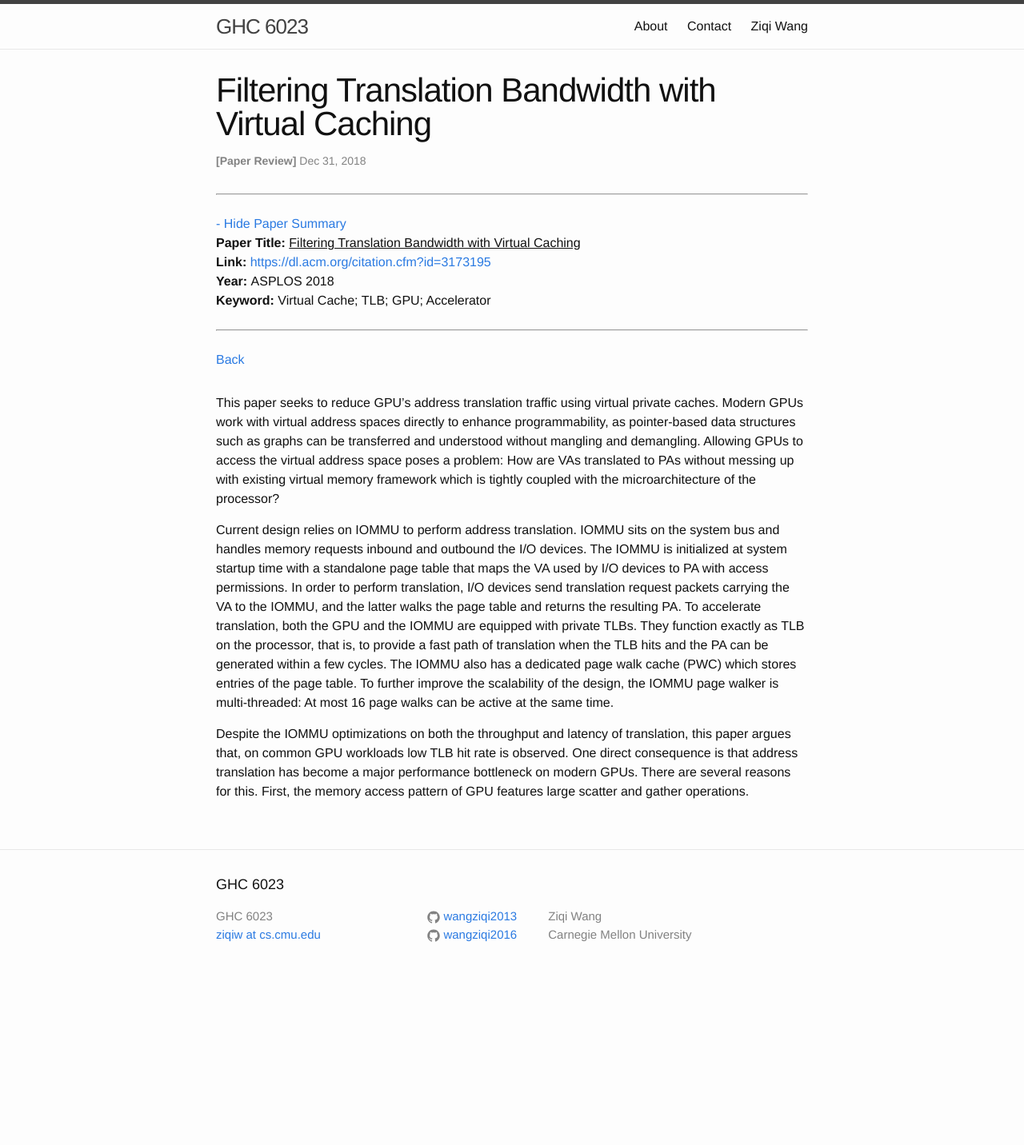
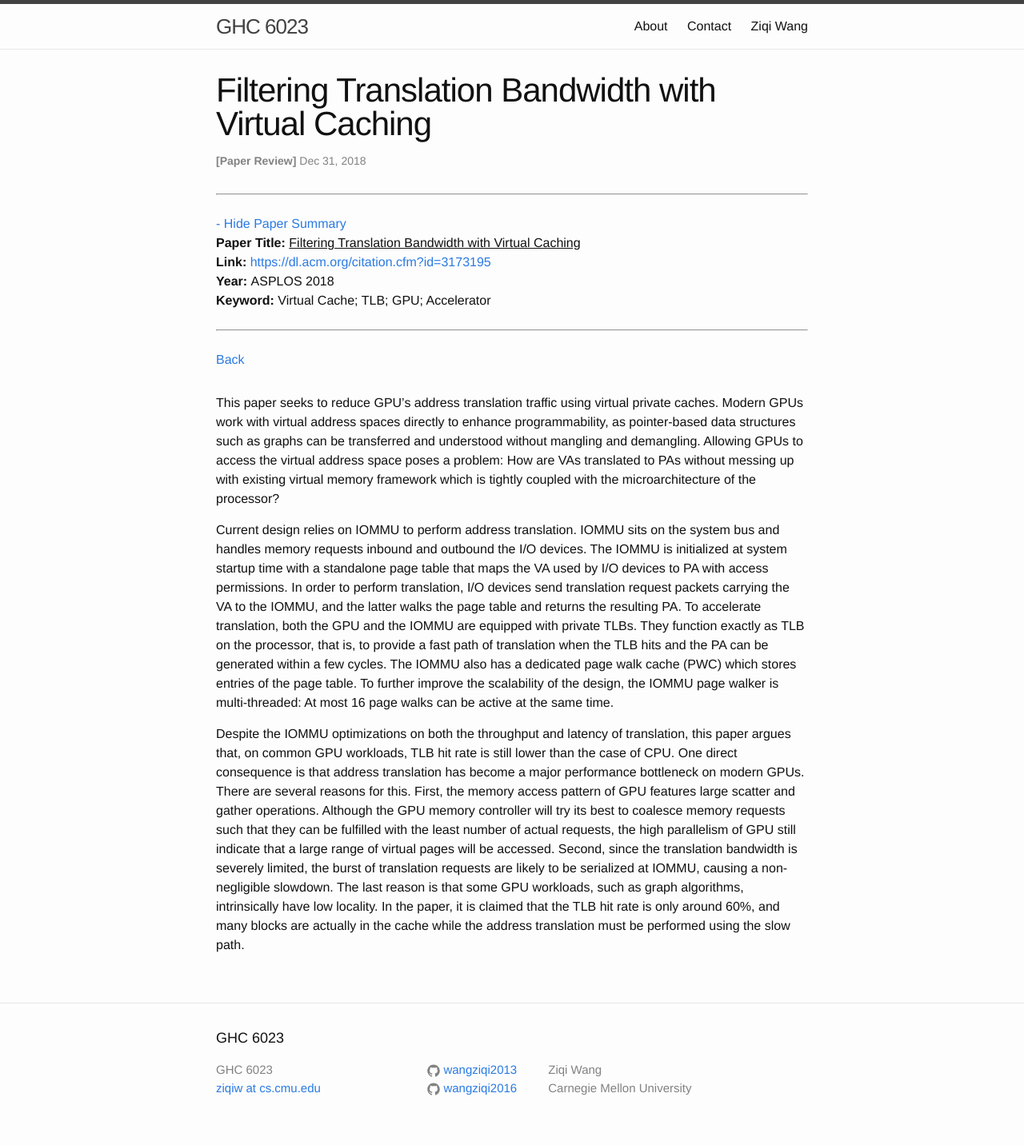
Before and after one commit to wangziqi2013/wangziqi2013.github.io, a Jekyll site: the page built from _posts/2018-12-30-filtering-translation-bandwidth-with-virtual-caching.markdown, in a window 1280 px wide. Shown: the whole page at 80% size. Built offline with Jekyll 4.4.1, drawn with Linux system fonts in a browser that asks for light colours; before the commit the page ends 1240 px from its top, so only the background shows below that.

Commit message:
Finish IOMMU problem

```diff
--- a/_posts/2018-12-30-filtering-translation-bandwidth-with-virtual-caching.markdown
+++ b/_posts/2018-12-30-filtering-translation-bandwidth-with-virtual-caching.markdown
@@ -29,6 +29,12 @@ has a dedicated page walk cache (PWC) which stores entries of the page table. To
 the IOMMU page walker is multi-threaded: At most 16 page walks can be active at the same time.
 
 Despite the IOMMU optimizations on both the throughput and latency of translation, this paper argues that, on common GPU
-workloads low TLB hit rate is observed. One direct consequence is that address translation has become a major performance
-bottleneck on modern GPUs. There are several reasons for this. First, the memory access pattern of GPU features large
-scatter and gather operations.
+workloads, TLB hit rate is still lower than the case of CPU. One direct consequence is that address translation has become a
+major performance bottleneck on modern GPUs. There are several reasons for this. First, the memory access pattern of GPU
+features large scatter and gather operations. Although the GPU memory controller will try its best to coalesce memory
+requests such that they can be fulfilled with the least number of actual requests, the high parallelism of GPU still
+indicate that a large range of virtual pages will be accessed. Second, since the translation bandwidth is severely limited,
+the burst of translation requests are likely to be serialized at IOMMU, causing a non-negligible slowdown. The last reason
+is that some GPU workloads, such as graph algorithms, intrinsically have low locality. In the paper, it is claimed that
+the TLB hit rate is only around 60%, and many blocks are actually in the cache while the address translation must be
+performed using the slow path.
```
